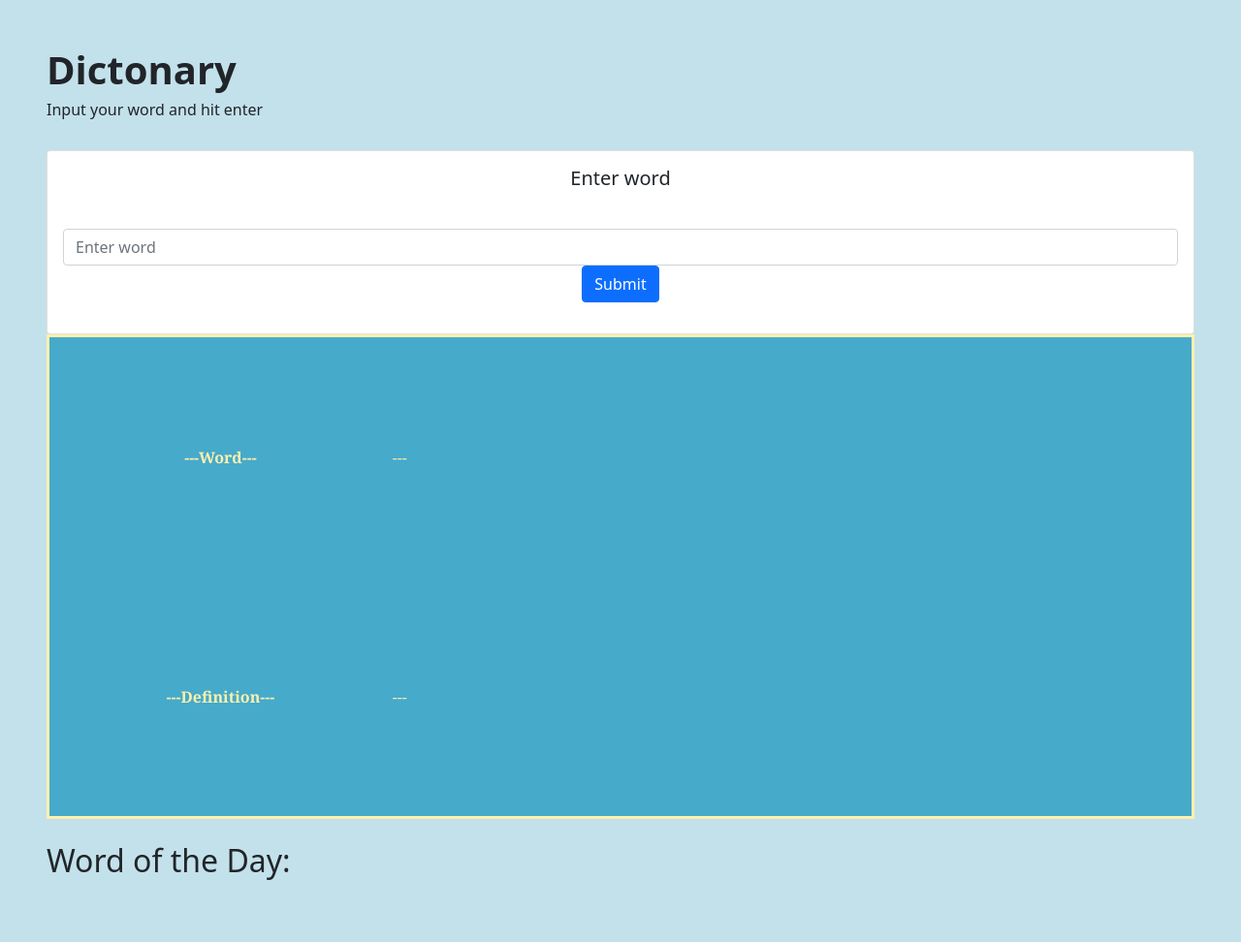
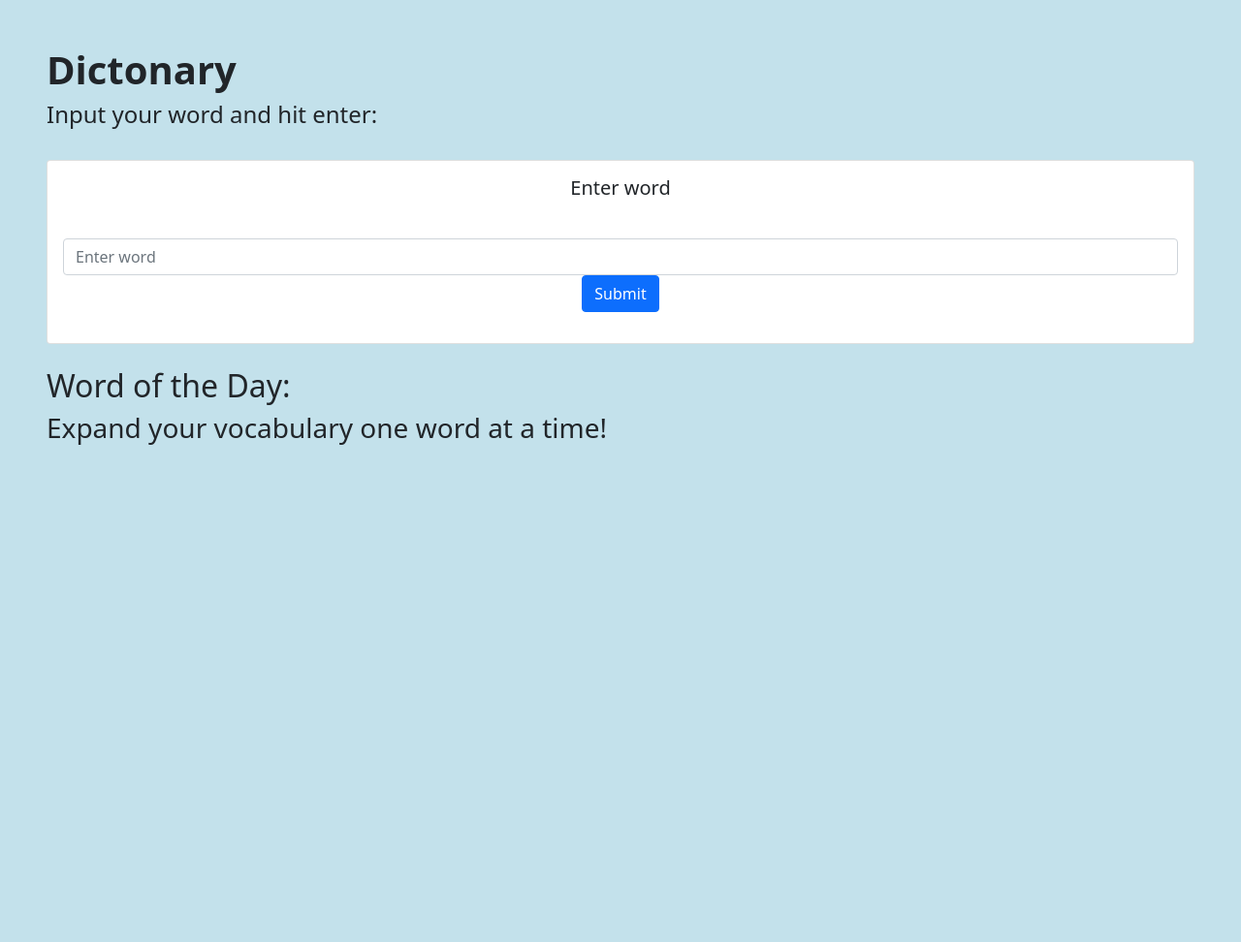
Before and after one commit to lwu1822/team_flask_portfolio, a Flask app: template templates/index.html in a window 1280 px wide. Shown: the part 56-1028 px from the top of the page at 97% size. After the commit the page ends 515 px from the top, so only its background shows below. Run offline with Flask 2, Linux system fonts and the light colour scheme; the template is opened without the code that fills it, so the values that code supplies are empty.

Commit message:
removing table

```diff
--- a/templates/index.html
+++ b/templates/index.html
@@ -6,7 +6,7 @@
     <head>
         <div class="px-5 py-5 mx-auto">
             <h1 class="text-black"><strong>Dictonary</strong></h1>
-            <h6 class="text-black">Input your word and hit enter</h6>
+            <h4 class="text-black">Input your word and hit enter:</h6>
 
             <br>
 
@@ -39,24 +39,10 @@
         <body style="background-color:#c3e1eb;">
     </head>
 
-    <table>
-        <table style="font-family:Georgia, Garamond, Serif;color:#FFF0AC;" bordercolor=#FFF0AC WIDTH="100%" HEIGHT="500" border-width="1">
-            <colgroup>
-                <col span="1" style="background-color: #46AACB">
-                <col span="2" style="background-color: #46AACB">
-            </colgroup>
-        <tr>
-            <th style="text-align: center;width:30%" ><strong>---Word---</strong></th>
-            <td>---</td>
-        </tr>
-        <tr>
-            <th style="text-align: center;width:30%" ><strong>---Definition---</strong></th>
-            <td>---</td>
-        </tr>
-    </table>
 
     <br>
     <h2>Word of the Day:</h2>
+    <h3>Expand your vocabulary one word at a time!</h3>
     <h4>{{wordOfTheDayPrinted}}</h4>
     <p>{{newDef}}</p>
 </html>
```
